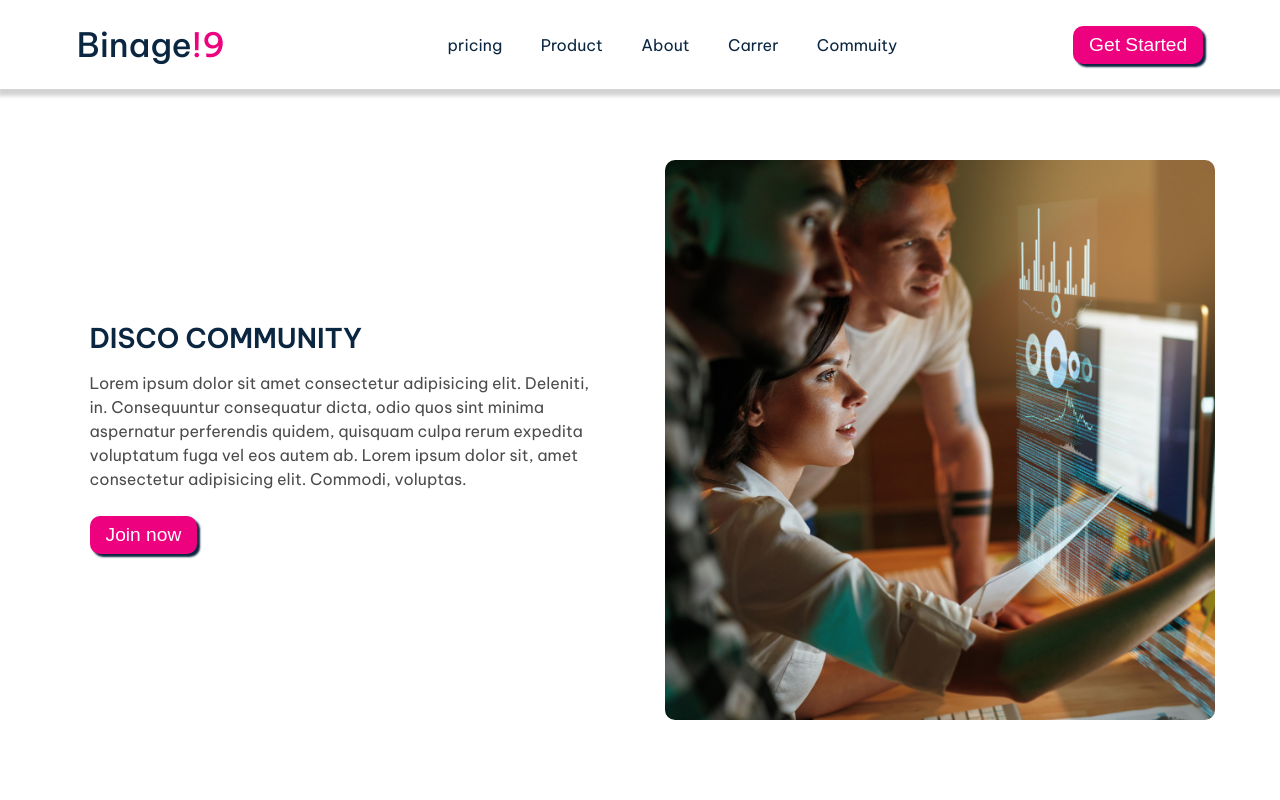
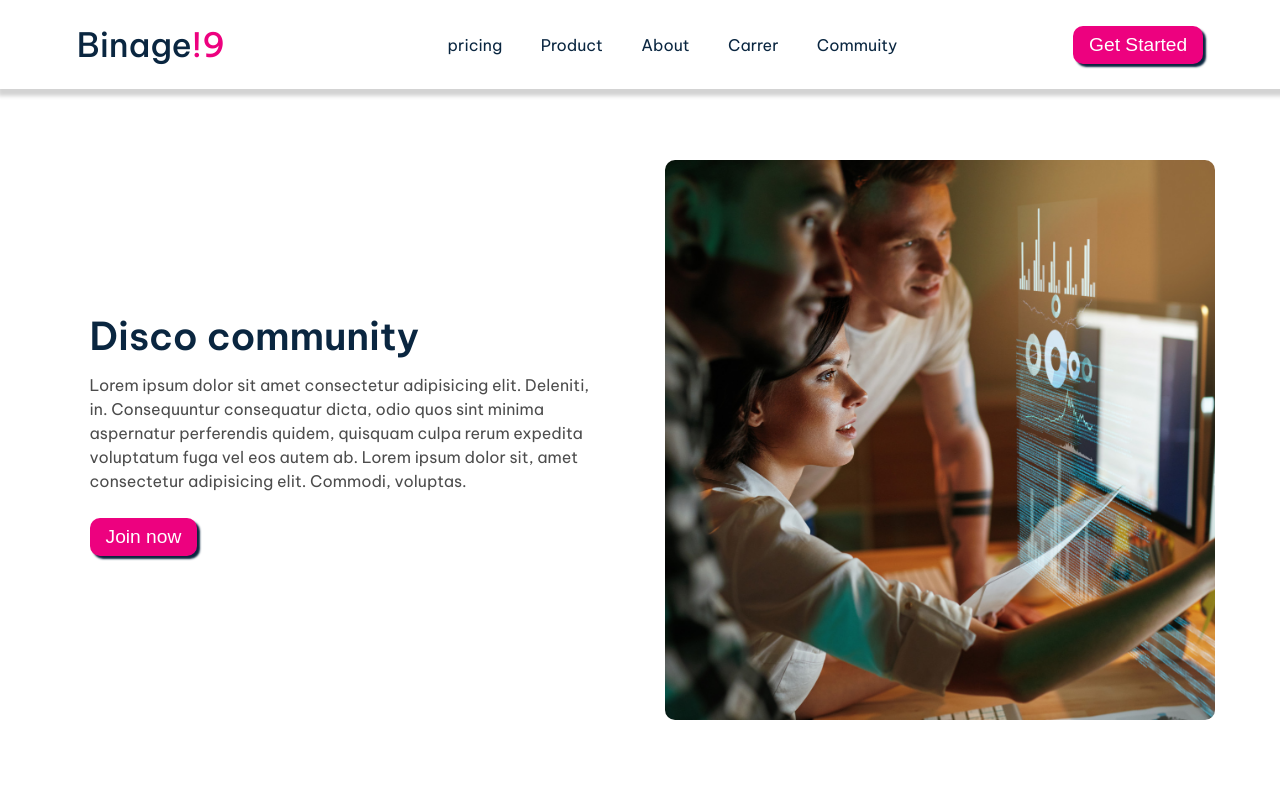
Before and after one commit to mulbahoplanojames/Binage-9, a React (Vite) app: page /community in a window 1280 px wide. Shown: the top 800 px of the page. Built offline with nearby package versions, Linux system fonts and the light colour scheme.

Commit message:
Added animate.css as a dependdency to add some animation

```diff
--- a/src/Components/Disco_Community/DiscoCommunity.jsx
+++ b/src/Components/Disco_Community/DiscoCommunity.jsx
@@ -3,20 +3,27 @@ import styled from "styled-components";
 import Team from "/src/assets/Images/developers.jpeg";
 import Disco_Button from "../../UI/Buttons/Disco_Button";
 import { Link } from "react-router-dom";
+import "animate.css";
 
-const Title = styled.h1({
-	fontSize: "1.7rem",
-	textTransform: "uppercase",
-	color: "#0a2640",
-	paddingBottom: "4%",
-});
+const Title = styled.h1`
+	font-size: 2.4rem;
+	texttransform: uppercase;
+	color: #0a2640;
+	padding-bottom: 5%;
+
+	@media screen and (max-width: 767px) {
+		font-size: 2rem;
+	}
+`;
 
 const Disco_comm = () => {
 	return (
 		<>
 			<div className={Styles.disco_community}>
 				<div className={Styles.disco_commun_wirpper}>
-					<div className={Styles.disco_commun_content}>
+					<div
+						className={`${Styles.disco_commun_content} animate__animated  animate__fadeIn`}
+					>
 						<Title>Disco community</Title>
 						<p className={Styles.description}>
 							Lorem ipsum dolor sit amet consectetur adipisicing elit. Deleniti,
@@ -31,7 +38,7 @@ const Disco_comm = () => {
 					</div>
 
 					<div
-						className={`${Styles.disco_commun_content} ${Styles.disco_commun_content2}`}
+						className={`${Styles.disco_commun_content} ${Styles.disco_commun_content2} animate__animated  animate__flipInY`}
 					>
 						<img src={Team} alt='Team' className={Styles.img} />
 					</div>
```
